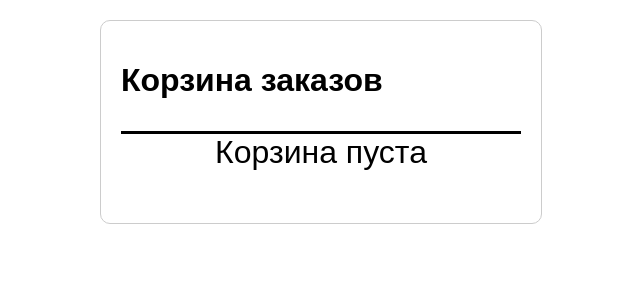
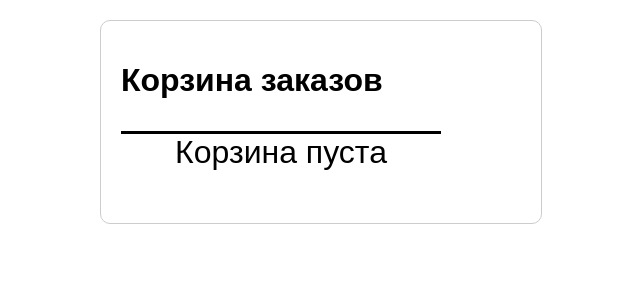
Before and after one commit to KhozainKKL/tg_rouse, a Django app: template config/static/templates/cart.html in a window 1280 px wide. Shown: the top 300 px of the page, without its empty margins (319-959 px from the left). Run offline with Django 4.2, Linux system fonts and the light colour scheme; the template is opened without the code that fills it, so the values that code supplies are empty; parts of the project's set-up code (start-up, migrations or seed data) failed here and were passed over; some libraries are stand-ins or nearby versions.

Commit message:
fix templates

```diff
--- a/config/static/templates/cart.html
+++ b/config/static/templates/cart.html
@@ -79,6 +79,13 @@
             text-align: center;
             position: relative;
         }
+        p {
+            overflow-wrap: anywhere;
+            width: 80%;
+        }
+        h1, h2, p {
+            var(--tg-theme-text-color);
+        }
 
     </style>
 
```
